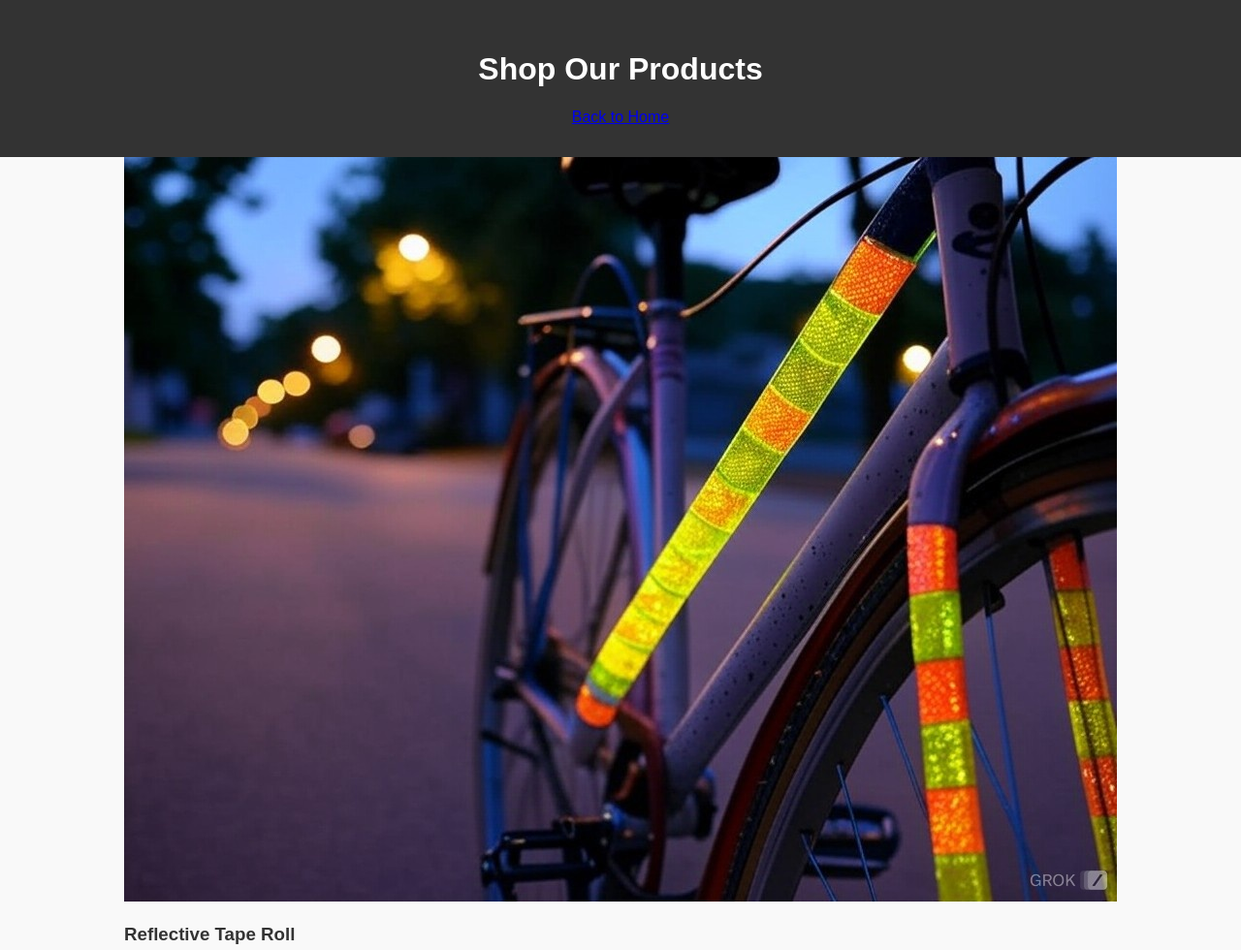
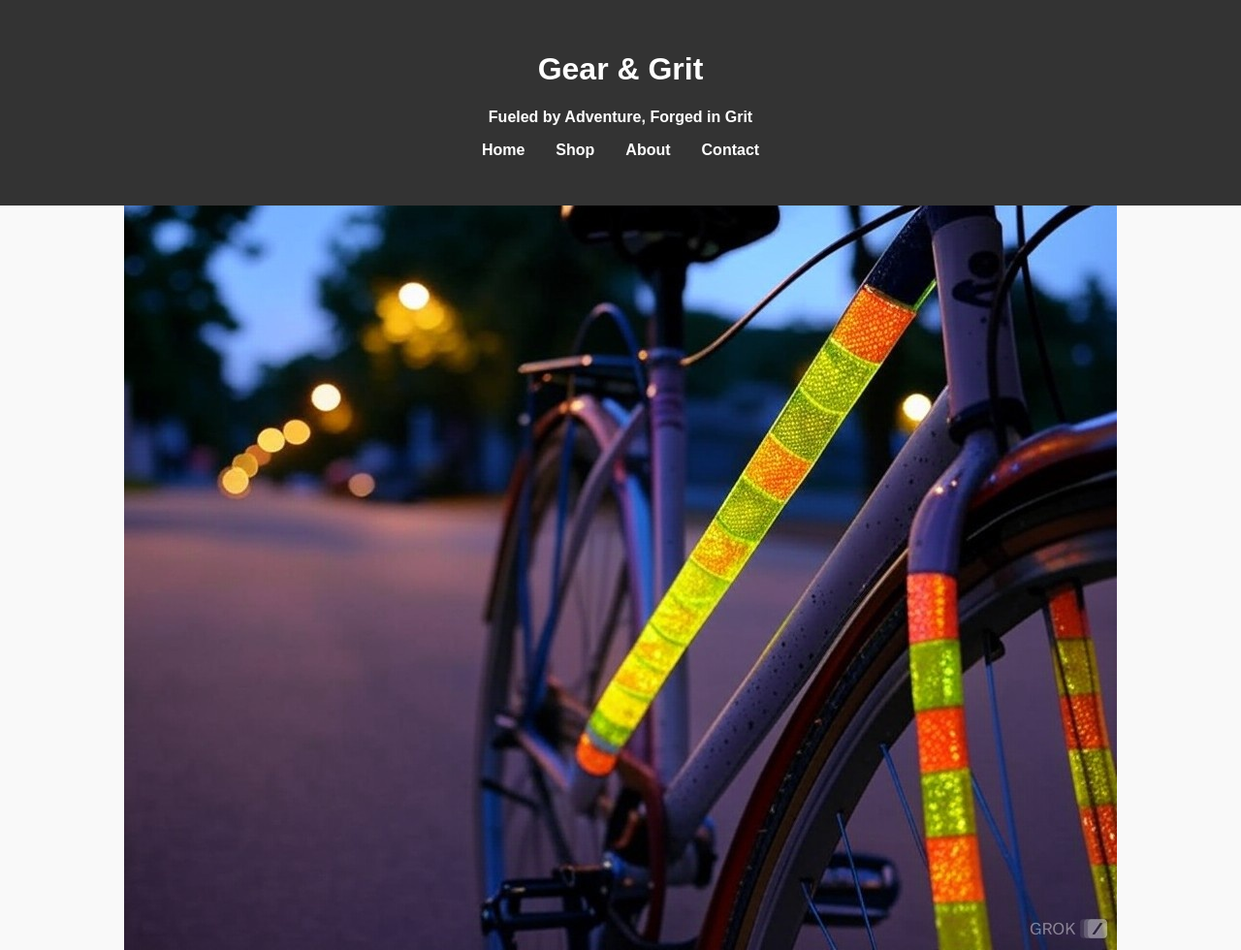
Before and after one commit to kianerfaan/gear-and-grit, a plain HTML site: page shop.html in a window 1280 px wide. Shown: the top 980 px of the page at 97% size. Drawn offline with Linux system fonts and the light colour scheme.

Commit message:
Update shop.html

```diff
--- a/shop.html
+++ b/shop.html
@@ -9,8 +9,18 @@
 </head>
 <body>
   <header>
-    <h1>Shop Our Products</h1>
-    <a href="index.html">Back to Home</a>
+    <div class="container">
+      <h1>Gear & Grit</h1>
+      <p><strong>Fueled by Adventure, Forged in Grit</strong></p>
+      <nav>
+        <ul>
+          <li><a href="index.html">Home</a></li>
+          <li><a href="shop.html">Shop</a></li>
+          <li><a href="about.html">About</a></li>
+          <li><a href="contact.html">Contact</a></li>
+        </ul>
+      </nav>
+    </div>
   </header>
 
   <section class="products">
```
